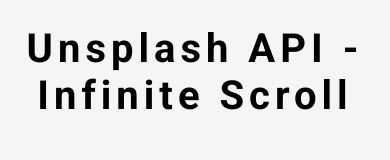
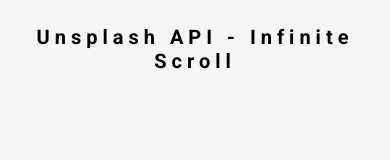
Before and after one commit to ItsJPerez/InfiniteScroller, a plain HTML site: page index.html in a window 390 px wide. Drawn offline with Linux system fonts and the light colour scheme.

Commit message:
Responsive Layout

```diff
--- a/index.html
+++ b/index.html
@@ -16,6 +16,11 @@
         <img src="Loader.svg" alt="Loading">
       </div>
 
+      <!-- Image Container -->
+       <div class="image-container" id="image-container">
+        <img src="" alt="">
+       </div>
+
     <!-- Script -->
      <script src="script.js"></script>
 </body>
--- a/styles.css
+++ b/styles.css
@@ -1,6 +1,5 @@
 
 @import url('https://fonts.googleapis.com/css2?family=Roboto:ital,wght@0,100;0,300;0,400;0,500;0,700;0,900;1,100;1,300;1,400;1,500;1,700;1,900&display=swap');
-
 
 html{
     box-sizing: border-box;
@@ -11,6 +10,7 @@
     background-color: whitesmoke;
 }
 
+ /* Title */
 h1{
     text-align: center;
     margin-top: 25px;
@@ -35,3 +35,22 @@
     left: 50%;
     transform: translate(-50%, -50%);
 }
+
+/* Image Container */
+.image-container{
+    margin: 10px 30%;
+}
+.image-container img{
+    width: 100%;
+    margin-top: 5px;
+}
+
+/* Media Query For Large Smartphone -> Anything less than 600px will apply the styling */
+@media screen and (max-width:600px){
+    h1{
+        font-size: 20px;
+    }
+    .image-container{
+        margin: 10px;
+    }
+}
```
